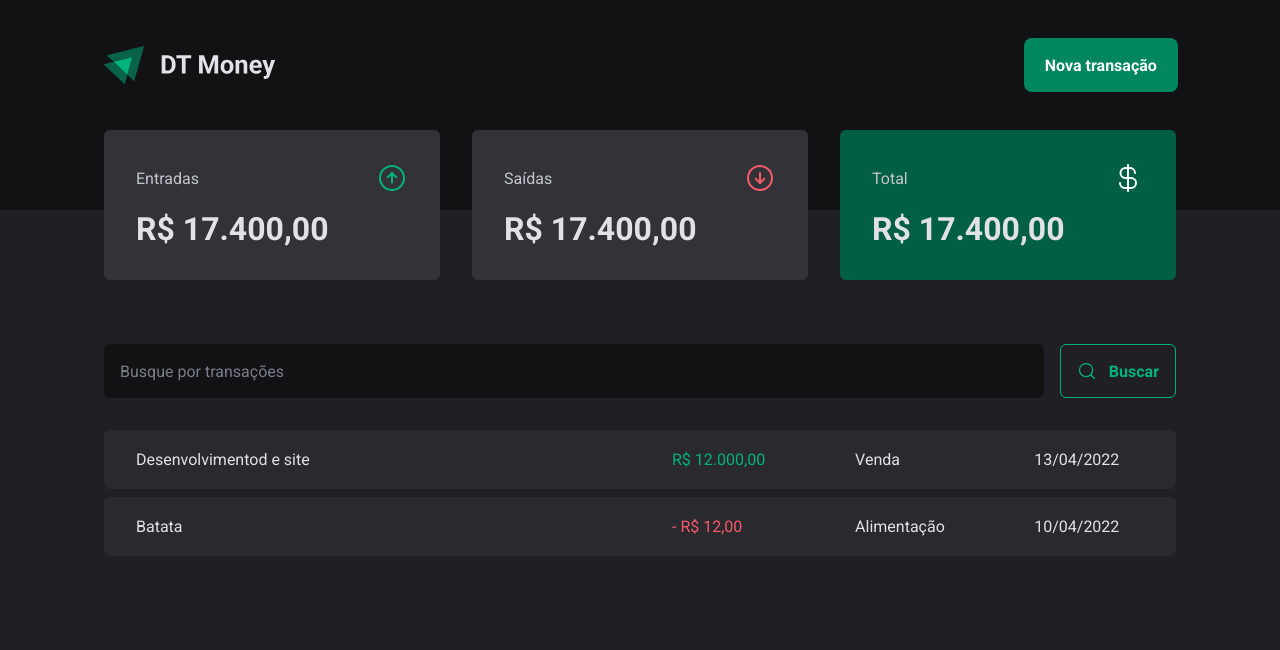
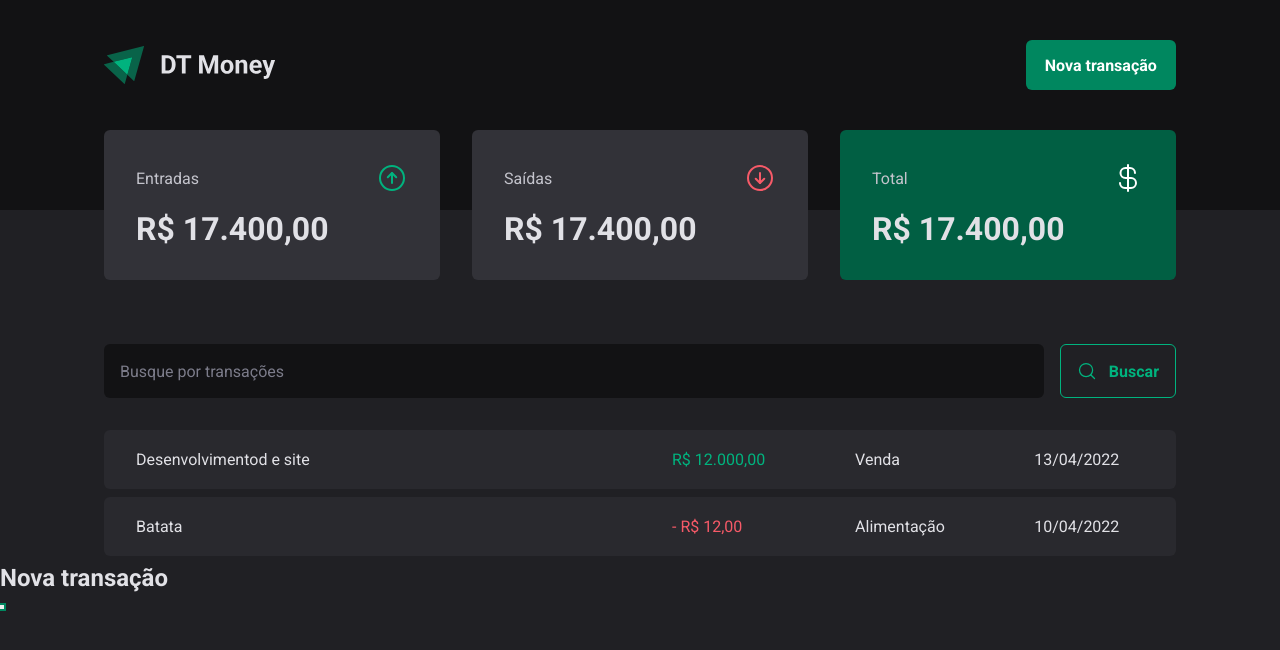
Before and after one commit to filipesalesaraujo/dt-money, a React (Vite) app: page / in a window 1280 px wide. Both pictures are taken after a click on the button "Nova transação". Shown: the top 650 px of the page. Built offline with nearby package versions, Linux system fonts and the light colour scheme.

Commit message:
Estrutura visual - Criando um modal acessível

```diff
--- a/package.json
+++ b/package.json
@@ -9,6 +9,7 @@
     "preview": "vite preview"
   },
   "dependencies": {
+    "@radix-ui/react-dialog": "^1.0.0",
     "phosphor-react": "^1.4.1",
     "react": "^18.2.0",
     "react-dom": "^18.2.0",
--- a/src/components/Header/index.tsx
+++ b/src/components/Header/index.tsx
@@ -1,3 +1,5 @@
+import * as Dialog from '@radix-ui/react-dialog';
+
 import {HeaderContainer, HeaderContent, NewTransactionButton} from "./styles";
 
 import logo from '../../assets/logo.svg'
@@ -7,7 +9,22 @@
         <HeaderContainer>
             <HeaderContent>
                 <img src={logo} alt="logo"/>
-                <NewTransactionButton>Nova transação</NewTransactionButton>
+
+                <Dialog.Root>
+
+                    <Dialog.Trigger asChild>
+                        <NewTransactionButton>Nova transação</NewTransactionButton>
+                    </Dialog.Trigger>
+
+                    <Dialog.Portal>
+                        <Dialog.Overlay/>
+                        <Dialog.Content>
+                            <Dialog.Title>Nova transação</Dialog.Title>
+                            <Dialog.Close />
+                        </Dialog.Content>
+                    </Dialog.Portal>
+
+                </Dialog.Root>
             </HeaderContent>
         </HeaderContainer>
     )
```
Also changed, not shown: 1 other file (tests, documents, lock files or other folders).
